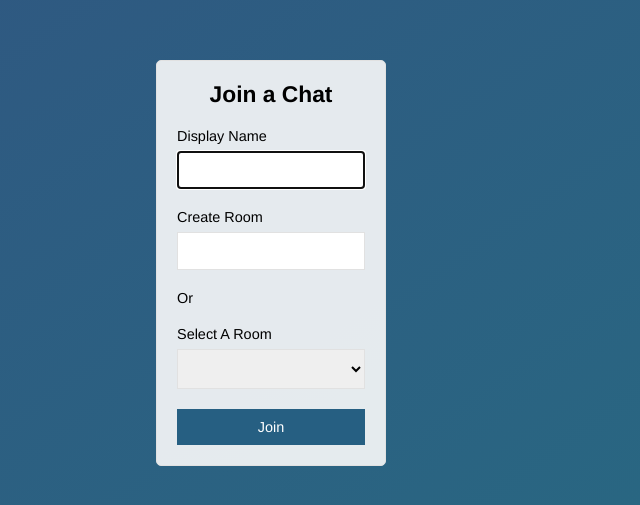
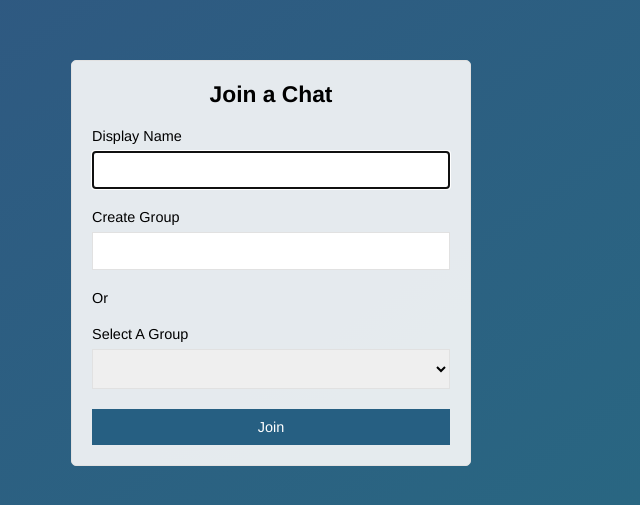
Before and after one commit to 97naitsirc/trollBox, a website: page public/index.html in a window 1280 px wide. Shown: the part 137-642 px from the top of the page, without its empty margins (369-1009 px from the left). Drawn offline with nearby package versions, Linux system fonts and the light colour scheme; no server answers.

Commit message:
README Added

```diff
--- a/public/css/styles.css
+++ b/public/css/styles.css
@@ -62,7 +62,7 @@ button:disabled {
     border-radius: 5px;
     padding: 0 20px;
     margin: 20px;
-    width: 230px
+    width: 400px
 }
 
 .form-field {
--- a/public/index.html
+++ b/public/index.html
@@ -27,11 +27,11 @@
                 <input type="text" name="name" autofocus>
             </div>
             <div class="form-field">
-                <label for="room">Create Room</label>
+                <label for="room">Create Group</label>
                 <input type="text" name="room">
             </div> Or
             <div class="form-field">
-                <label for="room-select">Select A Room</label>
+                <label for="room-select">Select A Group</label>
                 <select id="room-select" name="roomSelect">
                     <option></option>
                 </select>
```
Also changed, not shown: README.md (added), 2 other files.
